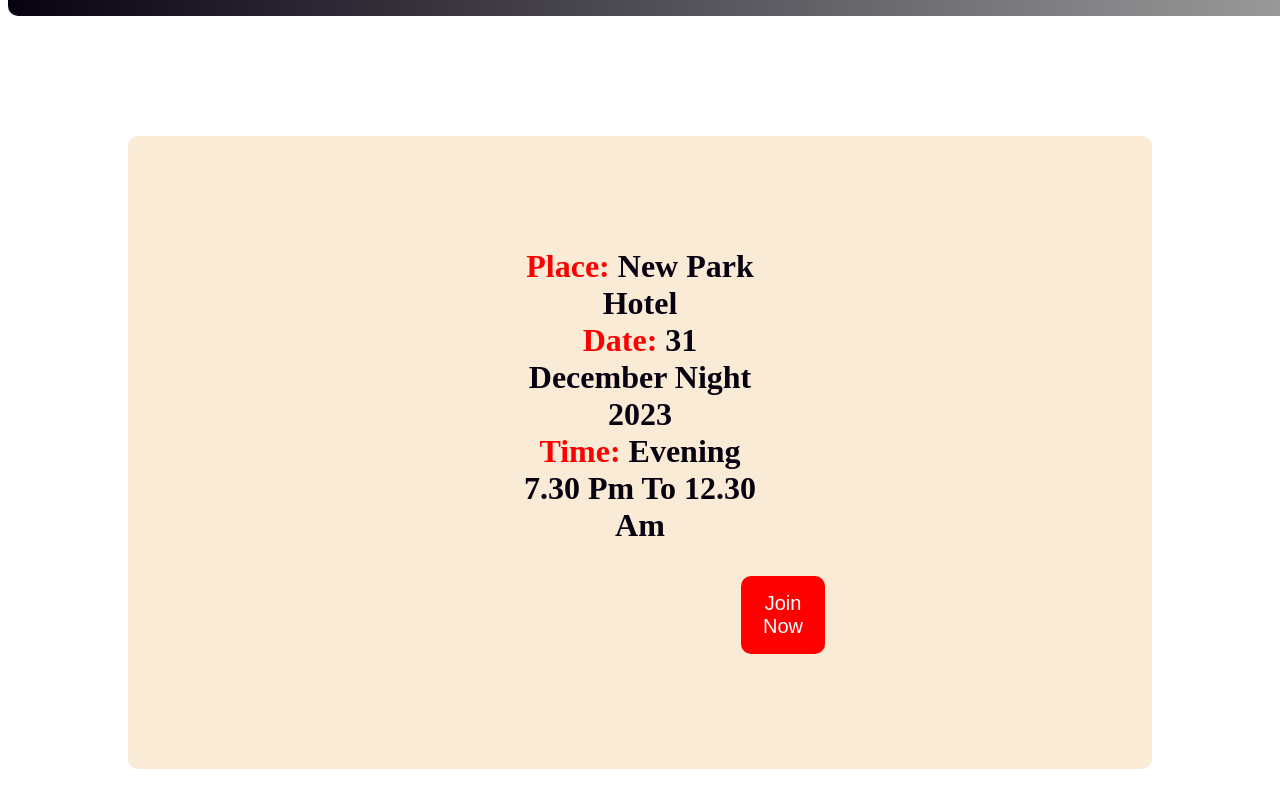
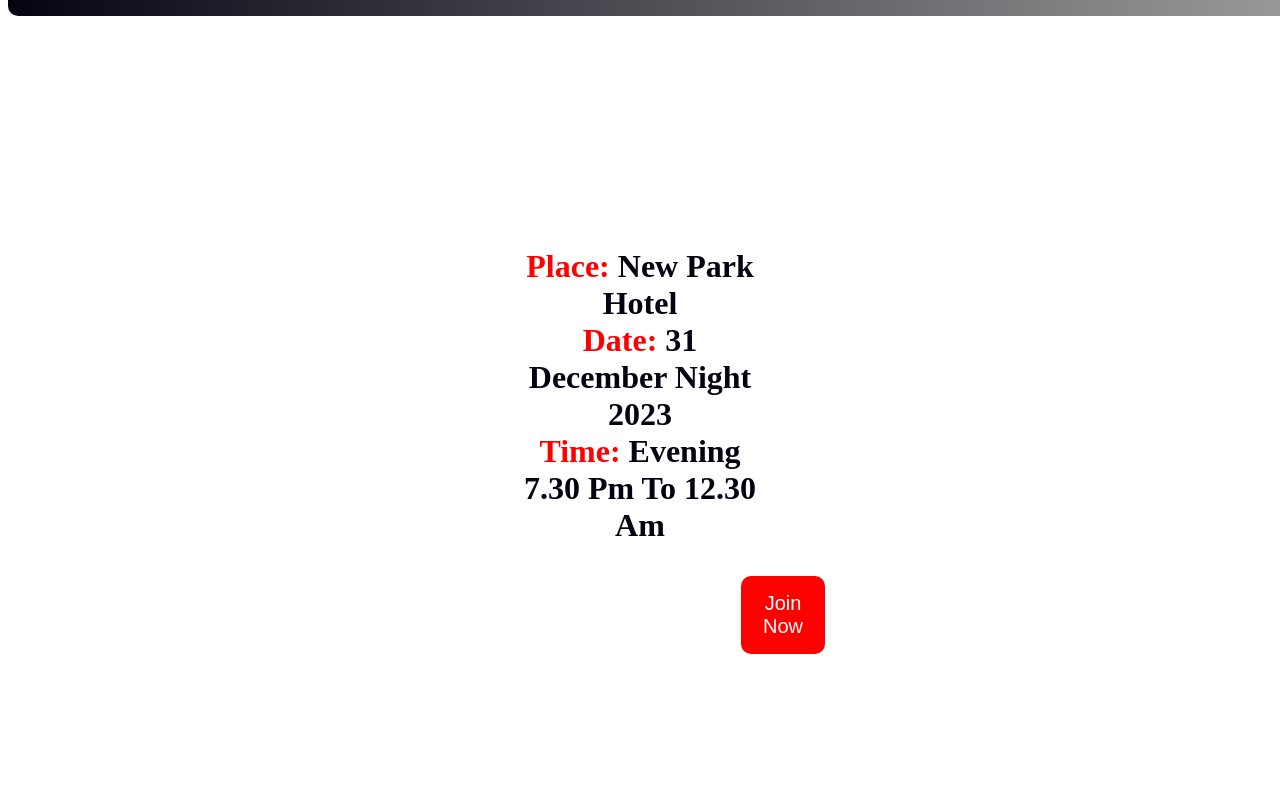
Before and after one commit to humyraheya12/my-first-assignment, a plain HTML site: page index.html in a window 1280 px wide. Shown: the part 2240-3040 px from the top of the page. Drawn offline with Linux system fonts and the light colour scheme; grey boxes are pictures that could not be loaded.

Commit message:
updated banner

```diff
--- a/styles/assign.css
+++ b/styles/assign.css
@@ -117,7 +117,7 @@ text-align: center;
 }
 .banner{ margin: 120px 120px;
     padding: 80px 383px 115px;
-    background-color: antiquewhite;
+    background-color: linear-gradient(180deg, rgba(255, 0, 0, 0.10) 0%, rgba(255, 0, 0, 0.00) 100%);
     border-radius: 10px;
 }
 .btn-sec{
```
